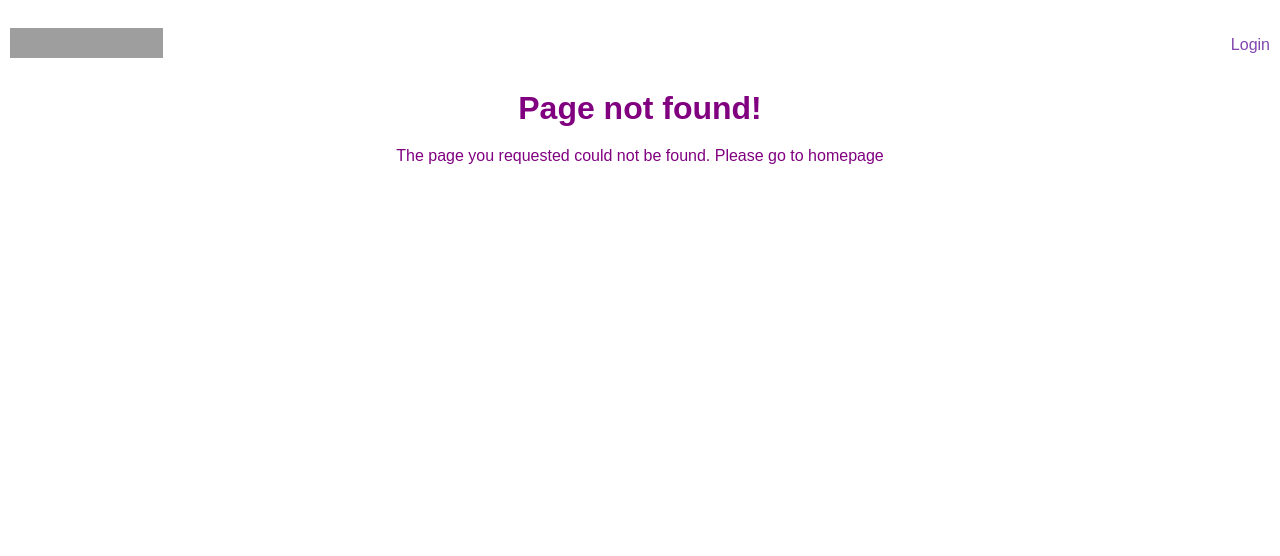
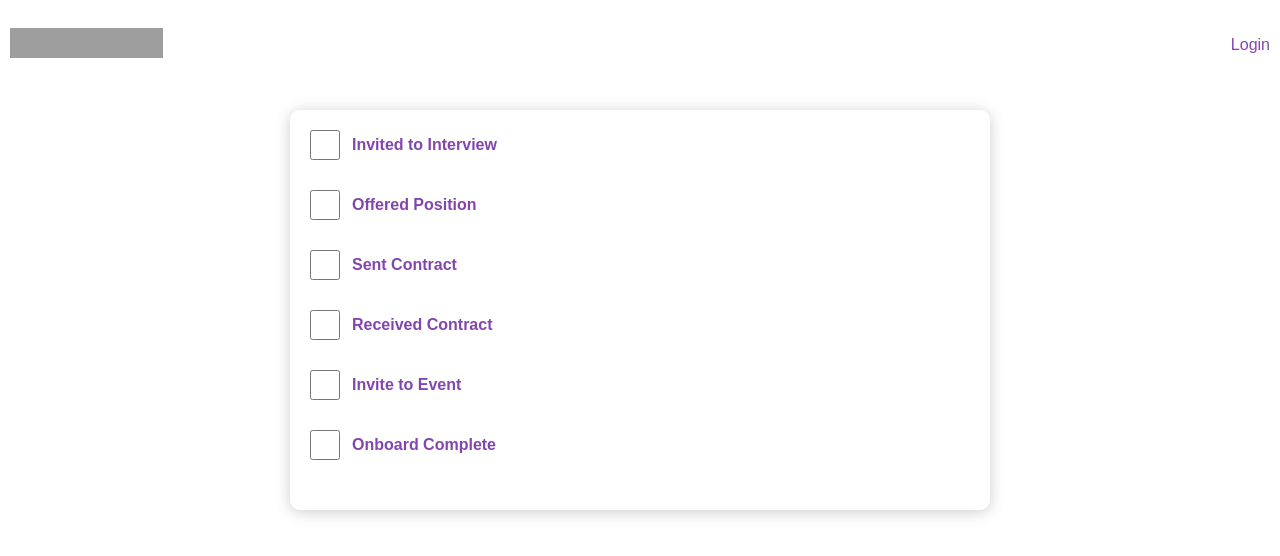
Before and after one commit to SheCodesAus/select_stars_group_2023_frontend, a React (Vite) app in the folder selectstars/: page /onboarding in a window 1280 px wide. Before the commit this address had no page. Shown: the top 556 px of the page. Built offline with nearby package versions, Linux system fonts and the light colour scheme; grey boxes are pictures that could not be loaded.

Commit message:
OnboardingPage

```diff
--- a/selectstars/src/App.jsx
+++ b/selectstars/src/App.jsx
@@ -11,6 +11,7 @@ import CreateMentorForm from './components/CreateMentorForm/createMentorForm';
 import Nav from './components/Nav/Nav';
 import HomePage from './components/HomePage/HomePage';
 import NotFound from './components/Custom404/NotFound';
+import OnboardingSteps from './components/OnboardingPage/onboardingPage';
 
 const HeaderLayout = () => {
   return (
@@ -47,6 +48,10 @@ const router = createBrowserRouter([
         path: '/mentor',
         element: <CreateMentorForm />,
       },
+      {
+        path: '/onboarding',
+        element: <OnboardingSteps />,
+      },
 
       {
         path: '*',
--- a/selectstars/src/components/OnboardingPage/onboardingPage.css
+++ b/selectstars/src/components/OnboardingPage/onboardingPage.css
@@ -0,0 +1,20 @@
+form {
+    display: flex;
+    flex-direction: column;
+    justify-content: flex-start;
+
+  }
+
+  .checkbox-label {
+    margin-bottom: 30px;
+    display: flex;
+    align-items: center;
+
+  }
+
+  input[type="checkbox"] {
+    width: 30px;
+    height: 30px;
+    margin-right: 12px;
+
+  }
--- a/selectstars/src/components/OnboardingPage/onboardingPage.jsx
+++ b/selectstars/src/components/OnboardingPage/onboardingPage.jsx
@@ -1 +1,49 @@
-import React from "react";
+import React, { useState } from "react";
+import './onboardingPage.css';
+
+
+function OnboardingSteps() {
+
+  const checkboxData = [
+    { id: '1', label: 'Invited to Interview' },
+    { id: '2', label: 'Offered Position' },
+    { id: '3', label: 'Sent Contract' },
+    { id: '4', label: 'Received Contract' },
+    { id: '5', label: 'Invite to Event' },
+    { id: '6', label: 'Onboard Complete' },
+  ];
+
+  const [checkedValues, setCheckedValues] = useState([]);
+  const [lastCheckedIndex, setLastCheckedIndex] = useState(-1);
+
+  const handleCheckboxChange = (event) => {
+    const value = parseInt(event.target.value);
+    if (lastCheckedIndex === -1 || value === lastCheckedIndex + 1) {
+      if (checkedValues.includes(value)) {
+        setCheckedValues(checkedValues.filter((v) => v !== value));
+        setLastCheckedIndex(-1);
+      } else {
+        setCheckedValues([...checkedValues, value]);
+        setLastCheckedIndex(value);
+      }
+    }
+  };
+
+  return (
+    <form>
+      {checkboxData.map((checkbox, index) => (
+        <label key={checkbox.id} className="checkbox-label">
+          <input
+            type="checkbox"
+            value={index}
+            checked={checkedValues.includes(index)}
+            onChange={handleCheckboxChange}
+          />
+          {checkbox.label}
+        </label>
+      ))}
+    </form>
+  );
+};
+
+export default OnboardingSteps;
```
